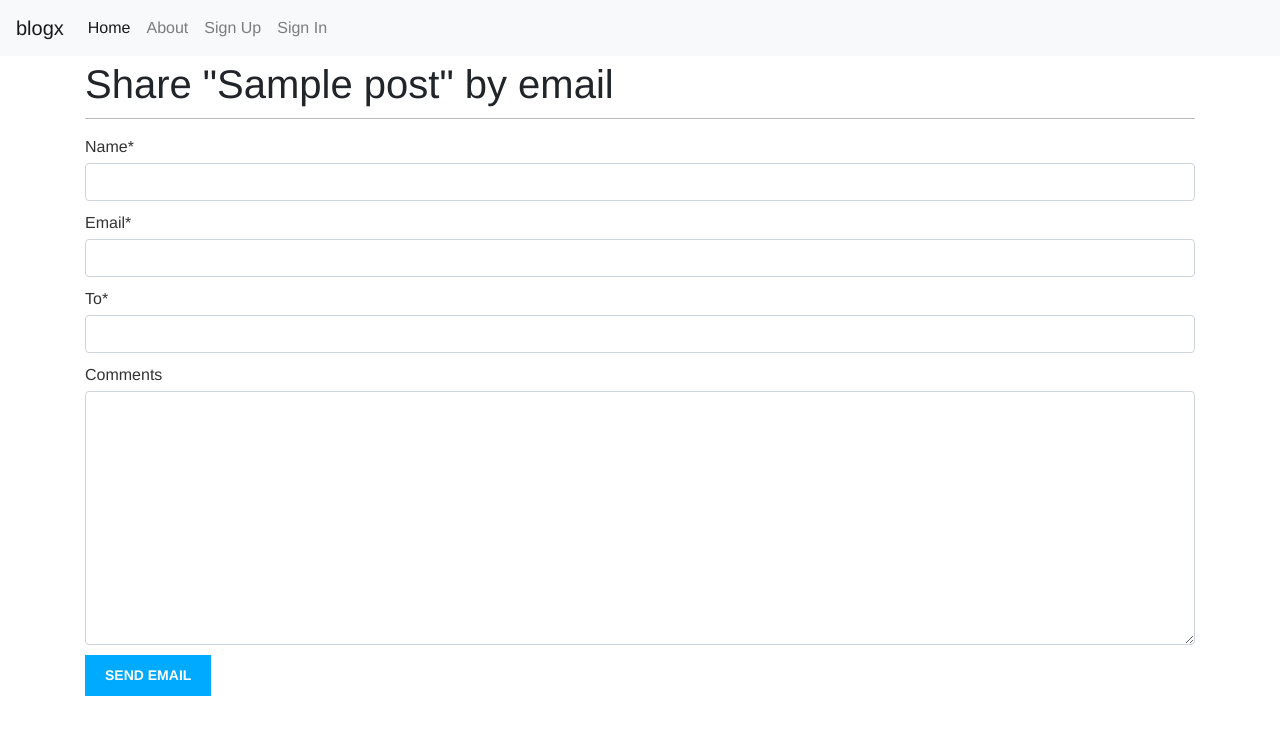
After one commit to SilverAlexander/blogx, a Django app: page /blog/1/share/ in a window 1280 px wide. The commit adds this page. Shown: the top 735 px of the page. Run offline with Django 3.2, Linux system fonts and the light colour scheme; tables that the repository leaves empty hold one stand-in row (values such as "Sample post"); some libraries are stand-ins or nearby versions.

Commit message:
Built email share form functionality

```diff
--- a/blogx/blog/urls.py
+++ b/blogx/blog/urls.py
@@ -11,6 +11,11 @@ urlpatterns = [
     path(
         '<int:year>/<int:month>/<int:day>/<slug:post>/',
         views.post_detail,
-        name="post_detail"
+        name="post_detail",
         ),
+    path(
+        '<int:post_id>/share/',
+        views.post_share,
+        name="post_share",
+    )
     ]
--- a/blogx/blog/views.py
+++ b/blogx/blog/views.py
@@ -1,3 +1,4 @@
+from django.core.mail import send_mail
 from django.core.paginator import Paginator, EmptyPage, PageNotAnInteger
 from django.shortcuts import render, get_object_or_404
 from django.views.generic import ListView
@@ -46,16 +47,23 @@ def post_detail(request, year, month, day, post):
 
 
 def post_share(request, post_id):
+    sent = False
     post = get_object_or_404(Post, id=post_id, status='published',)
     if request.method == 'POST':
         form = EmailPostForm(request.POST)
         if form.is_valid():
             cd = form.cleaned_data
-
+            post_url = request.build_absolute_uri(post.get_absolute_url())
+            subject = f"{cd['name']} recommends you read " \
+                f"{post.title}"
+            message = f"Read {post.title} at {post_url}\n\n" \
+                f"{cd['name']}\'s comments: {cd['comments']}"
+            send_mail(subject, message, 'admin@example.com', [cd['to']])
+            sent = True
     else:
         form = EmailPostForm()
     return render(
         request,
         'blog/share.html',
-        {'post': post, 'form': form},
+        {'post': post, 'form': form, 'sent': sent},
     )
--- a/blogx/templates/blog/detail.html
+++ b/blogx/templates/blog/detail.html
@@ -7,4 +7,9 @@
     Published {{ post.publish }} by {{ post.author }}
 </p>
 {{ post.body|linebreaks}}
+<p>
+    <a href="{% url "blog:post_share" post.id %}">
+        Share this post
+    </a>
+</p>
 {% endblock %}
--- /dev/null
+++ b/blogx/templates/blog/share.html
@@ -0,0 +1,18 @@
+{% extends "blog/base.html" %}
+{% load crispy_forms_tags %}
+{% block title%}Share a post{% endblock %}
+{% block content %}
+{% if sent %}
+<h1>email successfully sent!</h1>
+<p>
+    "{{ post.title }}" was successfully sent to {{ form.cleaned_data.to }}.
+    </p>
+{% else %}
+<h1> Share "{{ post.title }}" by email</h1>
+<form method="post">
+    {{ form | crispy }}
+    {% csrf_token %}
+    <input type="submit" value="send email">
+</form>
+{% endif %}
+{% endblock %}
```
